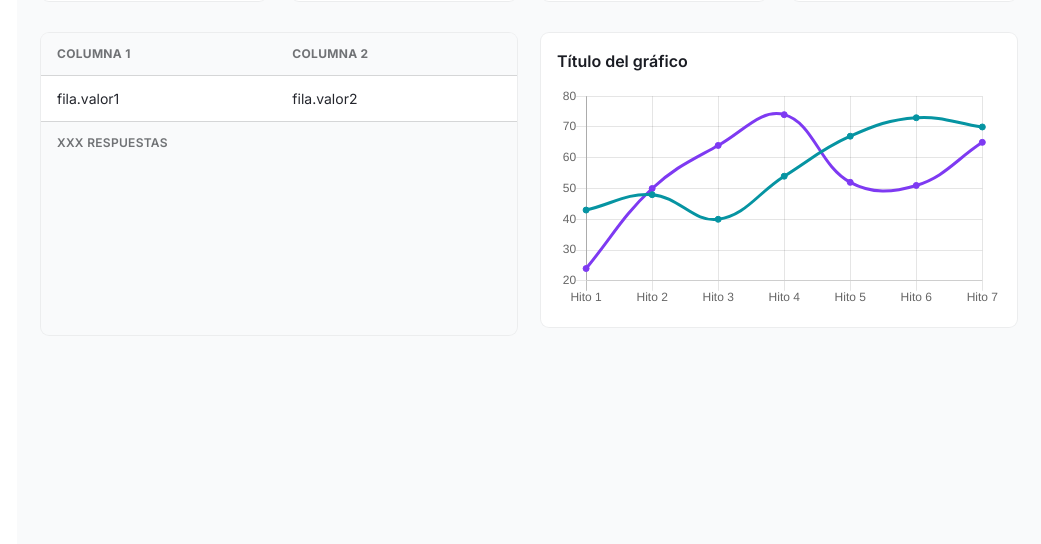
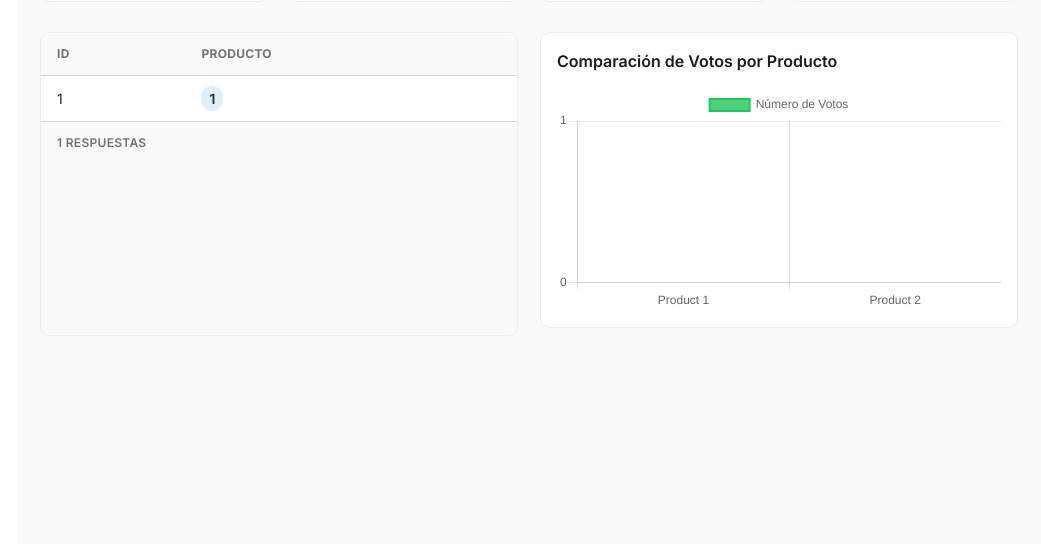
Before and after one commit to cecilitaortiz/django_data_monitor, a Django app: template templates/dashboard/index.html in a window 1280 px wide. Shown: the part 256-800 px from the top of the page, without its empty margins (239-1280 px from the left). Run offline with Django 5.2, Linux system fonts and the light colour scheme; the template is opened without the code that fills it: most values are stand-ins (such as "Sample title", 1, 10 or a date in 2020).

Commit message:
SSR actividad

```diff
--- a/dashboard/views.py
+++ b/dashboard/views.py
@@ -38,6 +38,7 @@
         'product1_votes': product1_votes,
         'product2_votes': product2_votes,
         'current_winner': current_winner,
+        'responses': posts,  # Pasar todas las respuestas para la tabla
 
     }
     return render(request, 'dashboard/index.html', data)
--- a/templates/dashboard/content/data.html
+++ b/templates/dashboard/content/data.html
@@ -113,25 +113,36 @@
             <thead>
               <tr
                 class="text-xs font-semibold tracking-wide text-left text-gray-500 uppercase border-b dark:border-gray-700 bg-gray-50 dark:text-gray-400 dark:bg-gray-800">
-                <th class="px-4 py-3">Columna 1</th>
-                <th class="px-4 py-3">Columna 2</th>
+                <th class="px-4 py-3">ID</th>
+                <th class="px-4 py-3">Producto</th>
               </tr>
             </thead>
             <tbody class="bg-white divide-y dark:divide-gray-700 dark:bg-gray-800">
 
               <!-- START - respuestas -->
+              {% for response in responses %}
               <tr class="text-gray-700 dark:text-gray-400">
                 <td class="px-4 py-3 text-sm">
-                  <!-- START - fila.valor1 -->
-                  fila.valor1
-                  <!-- END - fila.valor1 -->
+                  {{ response.id }}
                 </td>
                 <td class="px-4 py-3 text-sm">
-                  <!-- START - fila.valor2 -->
-                  fila.valor2
-                  <!-- END - fila.valor2 -->
+                  <span class="px-2 py-1 font-semibold leading-tight rounded-full
+                    {% if response.productID == 'product1' %}
+                      text-green-700 bg-green-100 dark:bg-green-700 dark:text-green-100
+                    {% else %}
+                      text-blue-700 bg-blue-100 dark:bg-blue-700 dark:text-blue-100
+                    {% endif %}">
+                    {{ response.productID|default:"N/A" }}
+                  </span>
                 </td>
               </tr>
+              {% empty %}
+              <tr class="text-gray-700 dark:text-gray-400">
+                <td colspan="5" class="px-4 py-3 text-sm text-center">
+                  No hay respuestas disponibles
+                </td>
+              </tr>
+              {% endfor %}
               <!-- END - respuestas -->
 
             </tbody>
@@ -141,7 +152,7 @@
           class="grid px-4 py-3 text-xs font-semibold tracking-wide text-gray-500 uppercase border-t dark:border-gray-700 bg-gray-50 sm:grid-cols-9 dark:text-gray-400 dark:bg-gray-800">
           <span class="flex items-center col-span-3">
             <!-- START - # total de respuestas -->
-            XXX
+            {{ total_responses }}
             <!-- END - # total de respuestas -->
             respuestas
           </span>
@@ -151,11 +162,11 @@
 
       <!-- BEGIN - Gráficos -->
       <div class="row-span-1 grid gap-6 mb-8 md:grid-cols-12">
-        <div class="min-w-0 p-4 bg-white rounded-lg shadow-xs dark:bg-gray-800">
+        <div class="min-w-0 p-4 bg-white rounded-lg shadow-xs dark:bg-gray-800 md:col-span-12">
           <h4 class="mb-4 font-semibold text-gray-800 dark:text-gray-300">
-            Título del gráfico
+            Comparación de Votos por Producto
           </h4>
-          <canvas id="line"></canvas>
+          <canvas id="barChart"></canvas>
         </div>
       </div>
       <!-- END - Gráficos -->
@@ -164,3 +175,50 @@
 
   </div>
 </main>
+
+<script src="https://cdn.jsdelivr.net/npm/chart.js"></script>
+<script>
+  // Gráfico de barras para comparar votos por producto
+  const ctx = document.getElementById('barChart').getContext('2d');
+
+  // Datos desde Django
+  const product1Votes = {{ product1_votes|default:0 }};
+  const product2Votes = {{ product2_votes|default:0 }};
+
+  const barChart = new Chart(ctx, {
+    type: 'bar',
+    data: {
+      labels: ['Product 1', 'Product 2'],
+      datasets: [{
+        label: 'Número de Votos',
+        data: [product1Votes, product2Votes],
+        backgroundColor: [
+          'rgba(34, 197, 94, 0.8)',  // Verde para Product 1
+          'rgba(59, 130, 246, 0.8)'  // Azul para Product 2
+        ],
+        borderColor: [
+          'rgba(34, 197, 94, 1)',
+          'rgba(59, 130, 246, 1)'
+        ],
+        borderWidth: 2
+      }]
+    },
+    options: {
+      responsive: true,
+      scales: {
+        y: {
+          beginAtZero: true,
+          ticks: {
+            stepSize: 1
+          }
+        }
+      },
+      plugins: {
+        legend: {
+          display: true,
+          position: 'top'
+        }
+      }
+    }
+  });
+</script>
```
Also changed, not shown: requirements.txt (+116 -0 lines).
